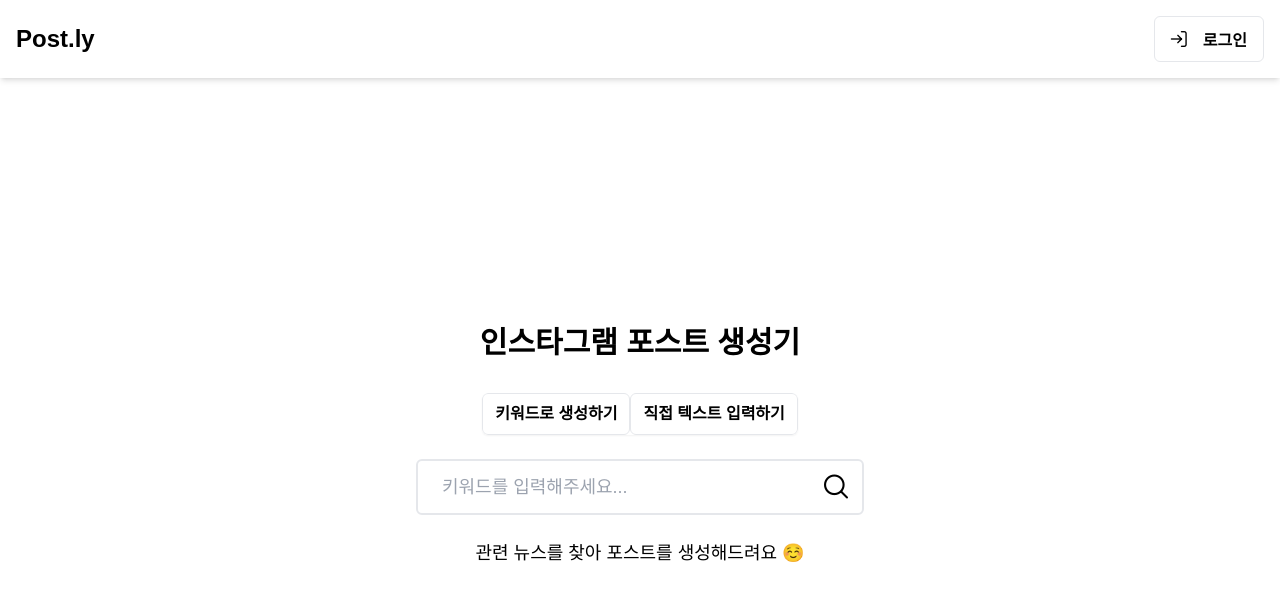
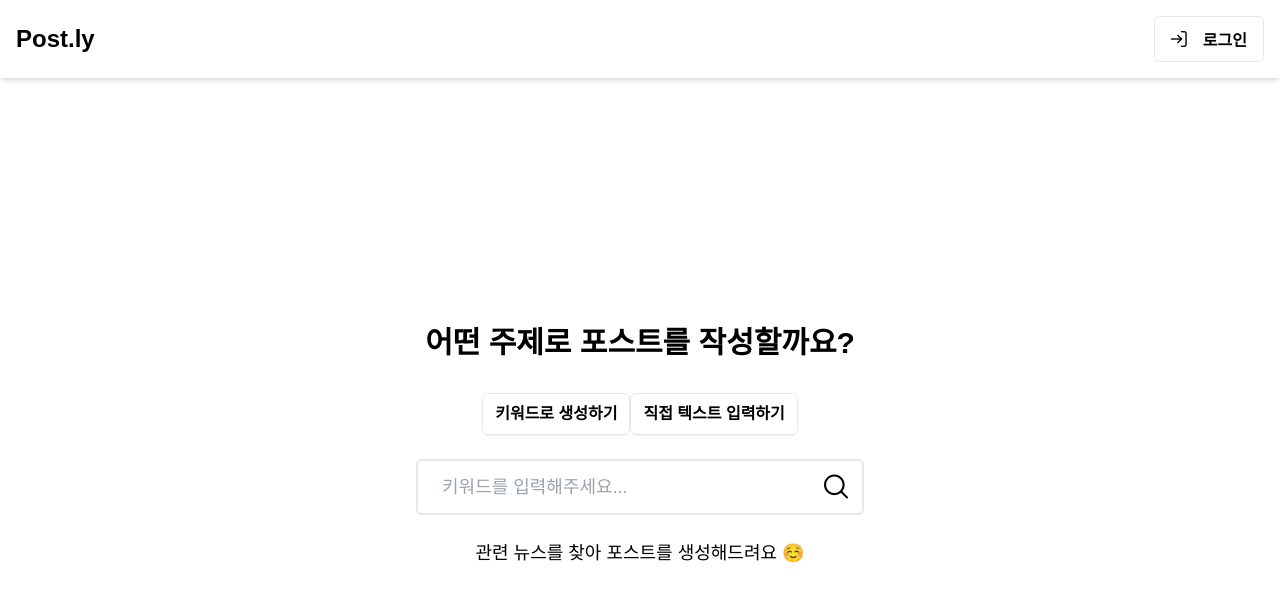
Before and after one commit to mingi3314/postly, a Vue app: page / in a window 1280 px wide. Shown: the top 600 px of the page. Built offline with nearby package versions, Linux system fonts and the light colour scheme; no server answers; a web font is replaced by a local one; what tailwindcss-primeui would draw is missing.

Commit message:
💄 홈화면 문구 변경

```diff
--- a/src/pages/HomePage.vue
+++ b/src/pages/HomePage.vue
@@ -3,7 +3,8 @@
     class="flex flex-col items-center justify-center min-h-[calc(100vh-4rem)] px-4 bg-surface-50"
   >
     <h2 class="text-3xl font-bold mb-8 text-primary-800 text-center">
-      인스타그램 포스트 생성기
+      어떤 주제로<br class="md:hidden" />
+      포스트를 작성할까요?
     </h2>
 
     <div class="w-full max-w-md">
```
